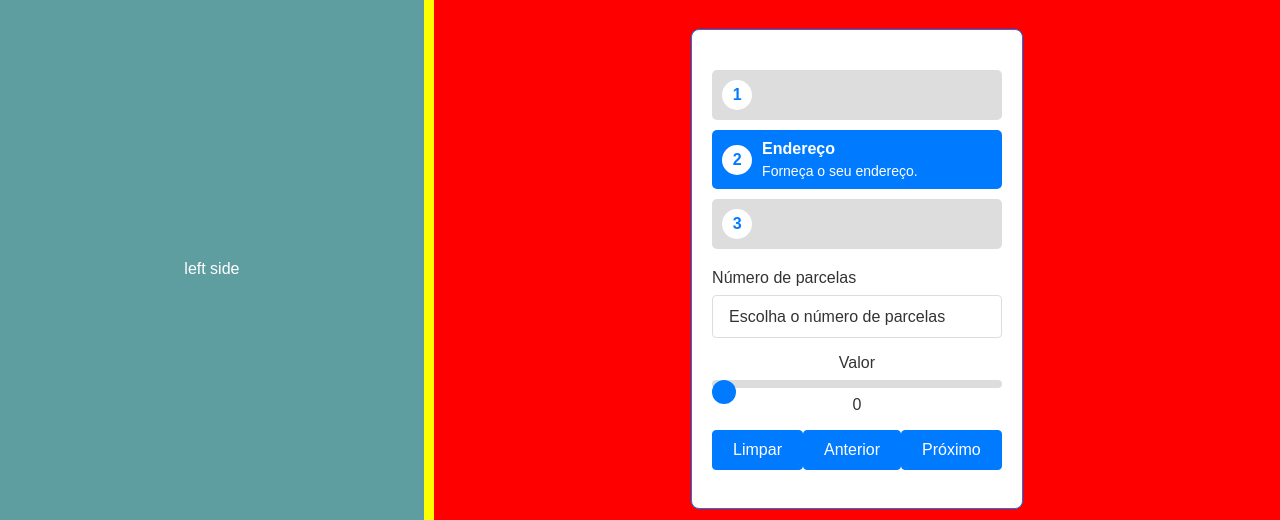
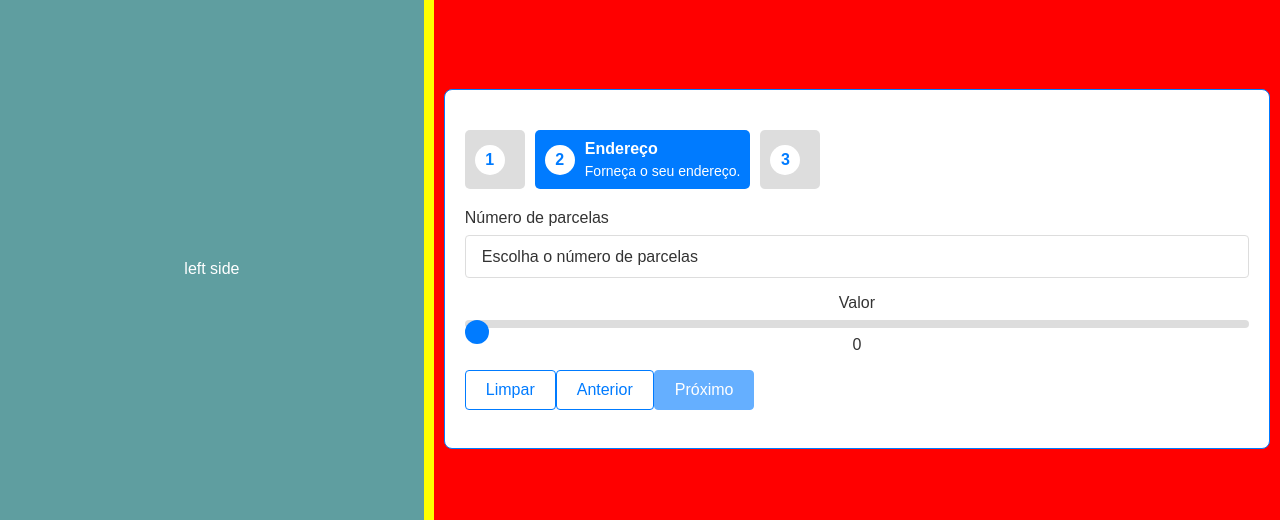
Before and after one commit to danielcosta0701/multi-step-form, a React (Vite) app: page / in a window 1280 px wide. Both pictures are taken after a click on the button "Anterior". Shown: the part 136-656 px from the top of the page. Built offline with nearby package versions, Linux system fonts and the light colour scheme.

Commit message:
feat: added some validations style

```diff
--- a/src/components/Box/Box.scss
+++ b/src/components/Box/Box.scss
@@ -1,4 +1,5 @@
 .box {
+    width: 100%;
     padding: 20px;
     border-radius: 8px;
     background-color: #fff; // cor de fundo padrão
--- a/src/components/Stepper/Stepper.scss
+++ b/src/components/Stepper/Stepper.scss
@@ -1,17 +1,19 @@
-// Estilos para o Stepper
+// Arquivo principal do Stepper
+
 .stepper {
   display: flex;
   flex-direction: column;
   gap: 20px;
   margin: 20px 0;
-  }
 
+  // Estilos para os títulos dos passos
   .stepper-titles {
     display: flex;
-    flex-direction: column;
+    flex-direction: row;
     gap: 10px;
   }
 
+  // Estilos para um passo individual
   .step {
     display: flex;
     align-items: center;
@@ -19,13 +21,8 @@
     padding: 10px;
     border-radius: 5px;
     transition: background-color 0.3s;
-  }
 
-  .step.active {
-    background-color: #007bff;
-    color: #fff;
-  }
-
+    // Estilo para o número do passo
     .step-number {
       width: 30px;
       height: 30px;
@@ -39,17 +36,26 @@
       margin-right: 10px;
     }
 
+    // Detalhes do passo
     .step-details {
       display: flex;
       flex-direction: column;
-  }
 
-  .step-details h3 {
+      h3 {
         margin: 0;
         font-size: 16px;
       }
 
-  .step-details p {
+      p {
         margin: 5px 0 0;
         font-size: 14px;
       }
+    }
+
+    // Aplicar estilo ativo ao passo
+    &.active {
+      background-color: #007bff;
+      color: #fff;
+    }
+  }
+}
--- a/src/components/forms/inputs/Input.scss
+++ b/src/components/forms/inputs/Input.scss
@@ -47,10 +47,15 @@
     &.error {
         border-color: #dc3545; /* Cor da borda em caso de erro */
     }
+
+    /* Estilos para o estado de sucesso do input */
+    &.valid {
+        border-color: #28a745; /* Cor da borda em caso de sucesso */
+    }
 }
 
 /* Estilos para a mensagem de erro */
-.input-container .input-error {
+.input-container .error-message {
     color: #dc3545; /* Cor da mensagem de erro */
     font-size: 0.875rem;
     margin-top: 0.5rem;
--- a/src/components/forms/inputs/Input.tsx
+++ b/src/components/forms/inputs/Input.tsx
@@ -28,6 +28,7 @@ export const Input = (props: InputProps) => {
                 type={type}
                 placeholder={placeholder}
                 {...register}
+                className={error && 'error'} // Adicionar a classe de erro ou valida
             />
             {error && <p className="error-message">{error.message}</p>} {/* Exibir a mensagem de erro */}
         </div>
--- a/src/components/forms/inputs/Select.scss
+++ b/src/components/forms/inputs/Select.scss
@@ -36,6 +36,12 @@
         cursor: not-allowed;
     }
 
+    /* Estilos para o estado de erro do select */
+    &.error {
+        border-color: #dc3545; /* Cor da borda em caso de erro */
+        box-shadow: 0 0 0 3px rgba(220, 53, 69, 0.2); /* Sombra em caso de erro */
+    }
+
     /* Customização do ícone do dropdown */
     &::-ms-expand {
         display: none; /* Remove a seta padrão do IE */
@@ -48,12 +54,6 @@
     font-style: italic;
 }
 
-/* Estilos para exibir mensagem de erro */
-.select-container.error select {
-    border-color: #dc3545; /* Cor do borda em caso de erro */
-    box-shadow: 0 0 0 3px rgba(220, 53, 69, 0.2); /* Sombra em caso de erro */
-}
-
 /* Estilos para a mensagem de erro */
 .error-message {
     color: #dc3545; /* Cor da mensagem de erro */
--- a/src/components/forms/inputs/Select.tsx
+++ b/src/components/forms/inputs/Select.tsx
@@ -24,11 +24,11 @@ export const Select = (props: SelectProps) => {
         placeholder,
         options,
         register,
-        error,
+        error
     } = props;
 
     return (
-        <div className="select-container">
+        <div className={`select-container ${error ? 'error' : ''}`}>
             <label>
                 {label}
             </label>
@@ -36,6 +36,7 @@ export const Select = (props: SelectProps) => {
                 value={value}
                 defaultValue=""
                 {...register}
+                className={error ? 'error' : ''}
             >
                 <option value="" disabled>
                     {placeholder}
--- a/src/form-steps/step1/Step1.tsx
+++ b/src/form-steps/step1/Step1.tsx
@@ -24,8 +24,10 @@ export default function Step1(props: StepProps) {
         register,
         handleSubmit,
         reset,
-        formState: { errors }
-    } = useForm<FormStep1>();
+        formState: { errors, isValid }
+    } = useForm<FormStep1>({
+        mode: 'onChange' // Para que o isValid seja atualizado em tempo real
+    });
 
     const onSubmit: SubmitHandler<FormStep1> = (data) => {
         const obj = {
@@ -92,7 +94,7 @@ export default function Step1(props: StepProps) {
                         <Button.Text>Limpar</Button.Text>
                     </Button>
 
-                    <Button type="submit">
+                    <Button type="submit" disabled={!isValid}>
                         <Button.Text>Próximo</Button.Text>
                     </Button>
                 </form>
--- a/src/form-steps/step2/Step2.tsx
+++ b/src/form-steps/step2/Step2.tsx
@@ -26,11 +26,11 @@ export default function Step2(props: StepProps) {
     handleSubmit,
     watch,
     reset,
-    formState: { errors } // Obter erros do formulário
-  } = useForm<FormStep2>();
+    formState: { errors, isValid }, // Obter erros e validade do formulário
+  } = useForm<FormStep2>({ mode: 'onChange' }); // Modo 'onChange' para validar conforme o usuário preenche
 
-  const loanAmount = parseFloat(watch('loan_amount'));
-  const numberOfInstallments = parseFloat(watch('number_of_installments'));
+  const loanAmount = parseFloat(watch('loan_amount', '0')); // Default para '0'
+  const numberOfInstallments = parseFloat(watch('number_of_installments', '0')); // Default para '0'
 
   const onSubmit: SubmitHandler<FormStep2> = (data) => {
     const obj = {
@@ -78,21 +78,21 @@ export default function Step2(props: StepProps) {
             error={errors.loan_amount} // Passar erro para o Range
           />
 
-          <Button onClick={() => reset()}>
+          <Button onClick={() => reset()} variant="outlined">
             <Button.Text>Limpar</Button.Text>
           </Button>
 
-          <Button onClick={prevStep}>
+          <Button onClick={prevStep} variant="outlined">
             <Button.Text>Anterior</Button.Text>
           </Button>
 
-          <Button type="submit">
+          <Button type="submit" disabled={!isValid}>
             <Button.Text>Próximo</Button.Text>
           </Button>
         </form>
+
+        <div>Total: R$ {totalValue}</div>
       </div>
-
-      <div>Total: R$ {totalValue}</div>
     </>
   );
 }
```
Lines whose indentation alone changed are shown as unchanged.
